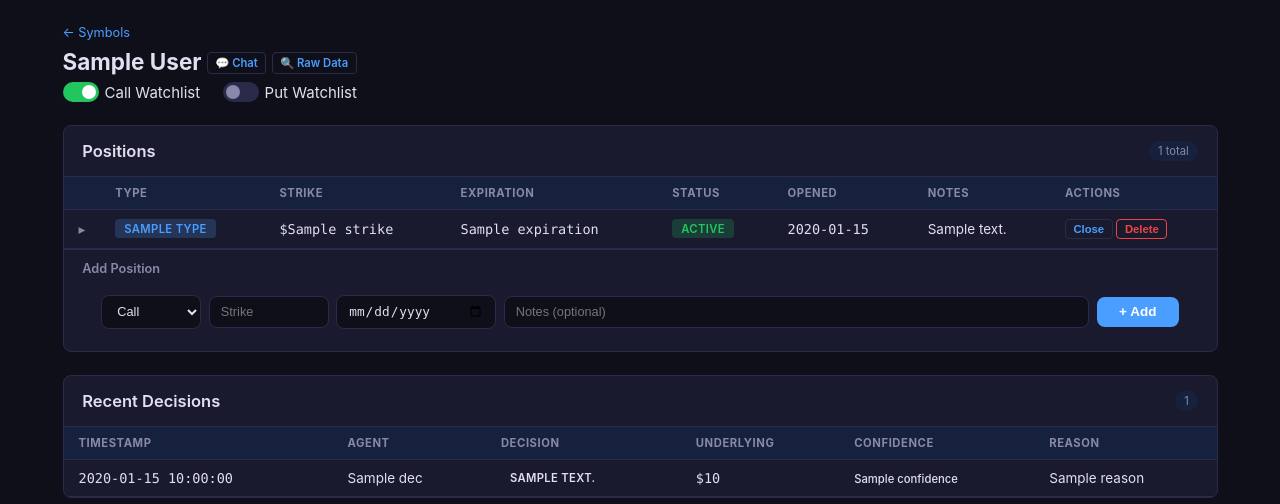
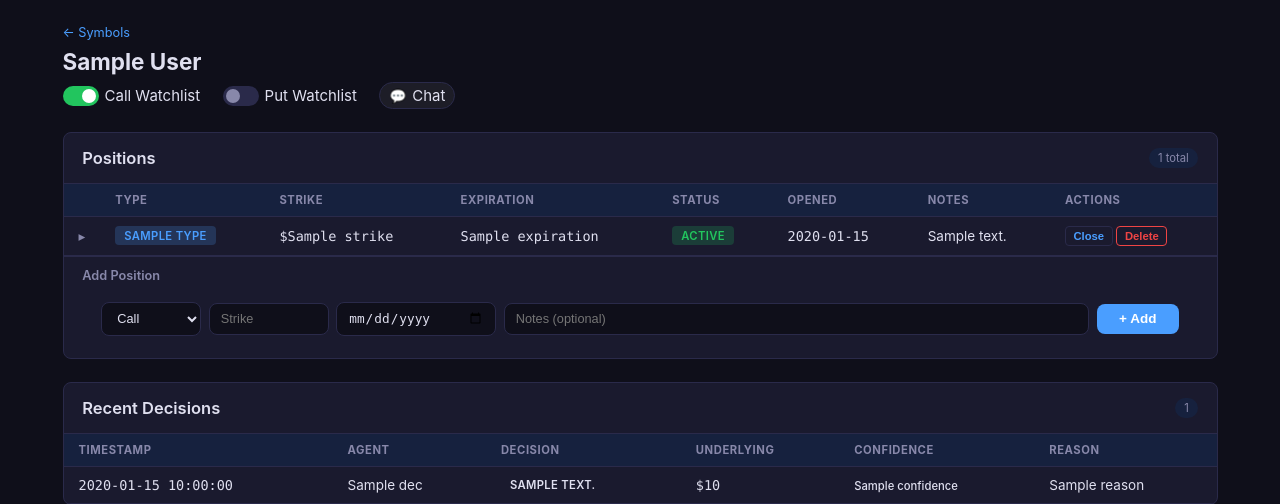
Before and after one commit to dsanchor/stock-options-manager, a FastAPI app: template web/templates/symbol_detail.html in a window 1280 px wide. Shown: the part 55-559 px from the top of the page. Run offline with FastAPI, Linux system fonts and the light colour scheme; the template is opened without the code that fills it: most values are stand-ins (such as "Sample title", 1, 10 or a date in 2020).

Commit message:
fix: clean up symbol detail header — remove raw data, restyle chat toggle
- Remove Raw Data button from header
- Move Chat link from h1 into toggles row
- Style Chat as pill button matching toggle row aesthetic

Co-authored-by: Copilot <223556219+Copilot@users.noreply.github.com>

```diff
--- a/web/templates/symbol_detail.html
+++ b/web/templates/symbol_detail.html
@@ -4,8 +4,8 @@
 {% block content %}
 <div class="page-header">
     <a href="/symbols" class="back-link">← Symbols</a>
-    <h1>{{ symbol_doc.display_name }} <a href="/symbols/{{ symbol_doc.symbol }}/chat" class="btn btn-sm" style="font-size:0.5em; vertical-align:middle;">💬 Chat</a> <a href="/symbols/{{ symbol_doc.symbol }}/fetch-preview" class="btn btn-sm" style="font-size:0.5em; vertical-align:middle;">🔍 Raw Data</a></h1>
-    <div class="watchlist-toggles" style="display:flex; gap:1.5rem; align-items:center; margin-top:0.5rem;">
+    <h1>{{ symbol_doc.display_name }}</h1>
+    <div class="watchlist-toggles" style="display:flex; gap:1.5rem; align-items:center; margin-top:0.5rem; flex-wrap:wrap;">
         <span style="display:flex; align-items:center; gap:0.4rem;">
             <label class="switch">
                 <input type="checkbox" id="toggle-cc" {% if symbol_doc.watchlist.covered_call %}checked{% endif %}>
@@ -19,6 +19,12 @@
                 <span class="slider"></span>
             </label>
             <span>Put Watchlist</span>
+        </span>
+        <span style="display:flex; align-items:center; gap:0.4rem;">
+            <a href="/symbols/{{ symbol_doc.symbol }}/chat" class="switch-link" style="display:inline-flex; align-items:center; gap:0.4rem; text-decoration:none; color:inherit; padding:0.2rem 0.6rem; border-radius:16px; background:rgba(255,255,255,0.06); border:1px solid var(--border-color, #2a2a4a); transition:background 0.2s;">
+                <span style="font-size:0.9rem;">💬</span>
+                <span>Chat</span>
+            </a>
         </span>
     </div>
 </div>
```
